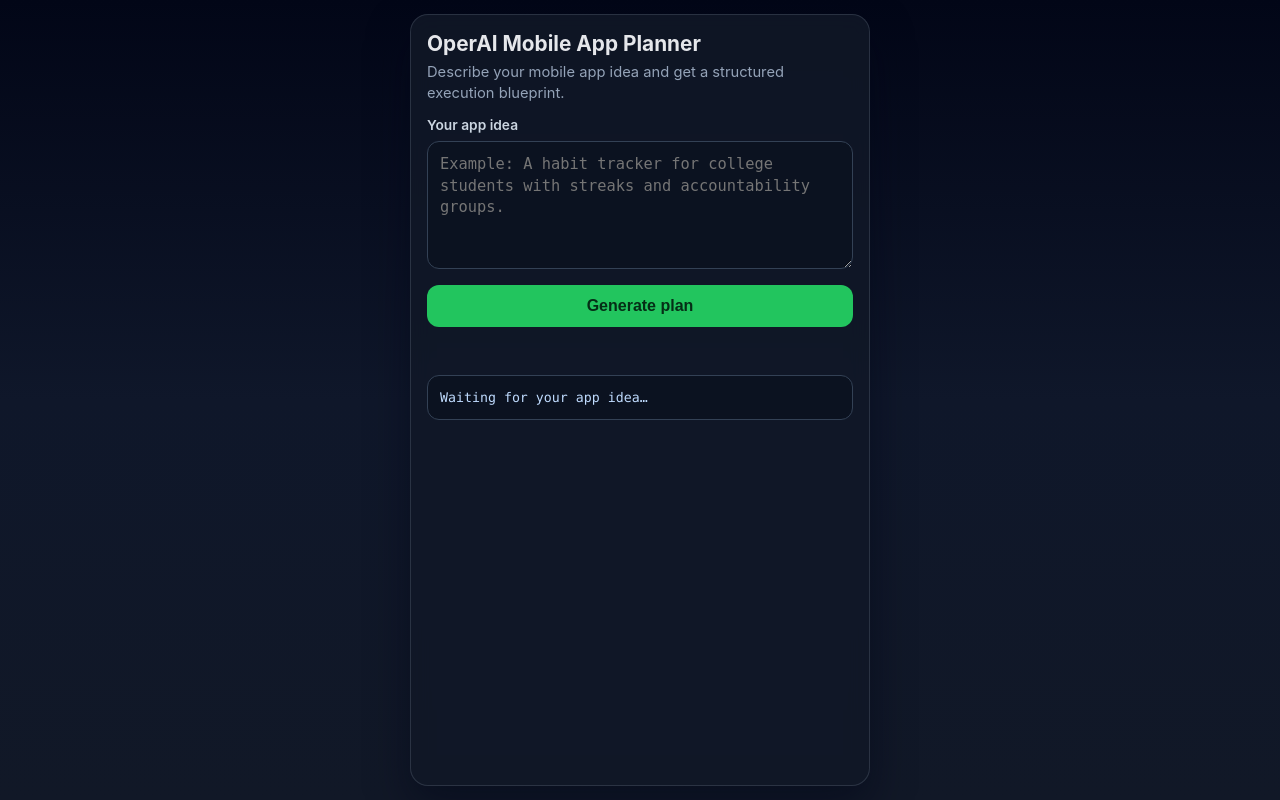
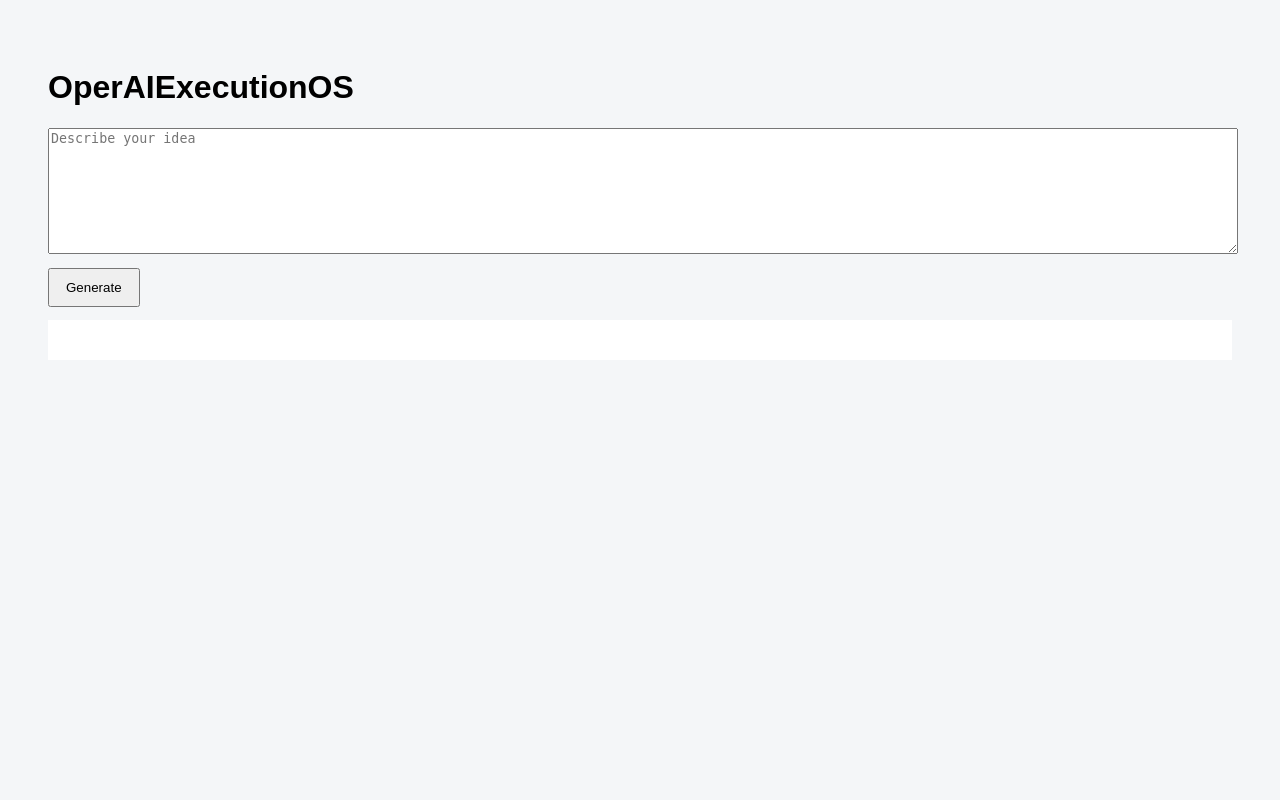
Before and after one commit to sodium23/operAI, a FastAPI app: template templates/index.html in a window 1280 px wide. Run offline with FastAPI, Linux system fonts and the light colour scheme; the template is opened without the code that fills it, so the values that code supplies are empty.

Commit message:
Update index.html

```diff
--- a/templates/index.html
+++ b/templates/index.html
@@ -1,184 +1,56 @@
 <!DOCTYPE html>
-<html lang="en">
+<html>
 <head>
-  <meta charset="UTF-8" />
-  <meta name="viewport" content="width=device-width, initial-scale=1.0" />
-  <title>OperAI Mobile Planner</title>
+<title>OperAIExecutionOS</title>
 <style>
-    :root {
-      color-scheme: light;
-      --bg: #0f172a;
-      --panel: #111827;
-      --card: #1f2937;
-      --text: #e5e7eb;
-      --muted: #94a3b8;
-      --accent: #22c55e;
-      --danger: #ef4444;
-    }
-
-    * { box-sizing: border-box; }
-
-    body {
-      margin: 0;
-      font-family: Inter, -apple-system, BlinkMacSystemFont, "Segoe UI", sans-serif;
-      background: linear-gradient(180deg, #020617 0%, var(--bg) 50%, #111827 100%);
-      color: var(--text);
-      min-height: 100vh;
-      display: flex;
-      justify-content: center;
-      padding: 14px;
-    }
-
-    .app-shell {
-      width: 100%;
-      max-width: 460px;
-      background: rgba(17, 24, 39, 0.85);
-      border: 1px solid rgba(148, 163, 184, 0.2);
-      border-radius: 18px;
-      padding: 16px;
-      backdrop-filter: blur(10px);
-      box-shadow: 0 18px 40px rgba(2, 6, 23, 0.5);
-    }
-
-    h1 {
-      margin: 0 0 6px;
-      font-size: 1.3rem;
-    }
-
-    p {
-      margin: 0;
-      color: var(--muted);
-      font-size: 0.92rem;
-      line-height: 1.4;
-    }
-
-    label {
-      display: block;
-      margin: 14px 0 8px;
-      font-weight: 600;
-      font-size: 0.86rem;
-      color: #cbd5e1;
-    }
-
-    textarea {
-      width: 100%;
-      min-height: 128px;
-      border-radius: 12px;
-      border: 1px solid #334155;
-      background: #0b1220;
-      color: var(--text);
-      padding: 12px;
-      resize: vertical;
-      font-size: 0.96rem;
-      line-height: 1.4;
-    }
-
-    button {
-      margin-top: 12px;
-      width: 100%;
-      border: none;
-      background: var(--accent);
-      color: #052e16;
-      border-radius: 12px;
-      padding: 12px;
-      font-size: 1rem;
-      font-weight: 700;
-      cursor: pointer;
-    }
-
-    button:disabled {
-      cursor: wait;
-      opacity: 0.7;
-    }
-
-    .status {
-      margin-top: 12px;
-      min-height: 24px;
-      font-size: 0.9rem;
-      color: #cbd5e1;
-    }
-
-    .status.error { color: var(--danger); }
-
-    .result {
-      margin-top: 12px;
-      background: #0b1220;
-      border: 1px solid #334155;
-      border-radius: 12px;
-      padding: 12px;
-      white-space: pre-wrap;
-      overflow: auto;
-      max-height: 52vh;
-      font-family: ui-monospace, SFMono-Regular, Menlo, monospace;
-      font-size: 0.83rem;
-      color: #bfdbfe;
-      line-height: 1.45;
-    }
+body { font-family: Arial; padding: 40px; background: #f4f6f8; }
+textarea { width: 100%; height: 120px; }
+button { padding: 10px 16px; margin-top: 10px; }
+pre { background: white; padding: 20px; }
 </style>
 </head>
 <body>
-  <main class="app-shell">
-    <h1>OperAI Mobile App Planner</h1>
-    <p>Describe your mobile app idea and get a structured execution blueprint.</p>
 
-    <label for="idea">Your app idea</label>
-    <textarea id="idea" placeholder="Example: A habit tracker for college students with streaks and accountability groups."></textarea>
+<h1>OperAIExecutionOS</h1>
 
-    <button id="generateBtn" onclick="runPlanner()">Generate plan</button>
-    <div class="status" id="status"></div>
-    <pre class="result" id="output">Waiting for your app idea…</pre>
-  </main>
+<textarea id="idea" placeholder="Describe your idea"></textarea>
+<br>
+<button onclick="run()">Generate</button>
+
+<pre id="output"></pre>
 
 <script>
-    async function runPlanner() {
-      const button = document.getElementById('generateBtn');
-      const status = document.getElementById('status');
-      const output = document.getElementById('output');
-      const idea = document.getElementById('idea').value.trim();
 
-      status.className = 'status';
+let questionCount = 0;
 
-      if (!idea) {
-        status.textContent = 'Please enter your app idea first.';
-        return;
-      }
+async function run() {
 
-      button.disabled = true;
-      status.textContent = 'Generating your mobile app execution plan…';
-      output.textContent = 'Working…';
+    const idea = document.getElementById("idea").value;
 
-      try {
-        const res = await fetch('/operai', {
-          method: 'POST',
-          headers: { 'Content-Type': 'application/json' },
-          body: JSON.stringify({ idea: `Mobile app: ${idea}` })
+    const res = await fetch("/operai", {
+        method: "POST",
+        headers: {"Content-Type": "application/json"},
+        body: JSON.stringify({
+            input_text: idea,
+            question_count: questionCount
+        })
     });
 
     const data = await res.json();
 
-        if (data.mode === 'insufficient_clarity') {
-          status.textContent = `Need more clarity (score: ${Number(data.clarity_score || 0).toFixed(2)}).`;
-          output.textContent = data.next_question || 'Please add more details about your users and value.';
+    if (data.mode === "clarification") {
+        questionCount = data.question_count;
+        document.getElementById("output").innerText = data.question;
         return;
     }
 
-        if (data.mode === 'execution_ready') {
-          status.textContent = 'Plan ready.';
-          output.textContent = JSON.stringify(data.machine_schema, null, 2);
-          return;
+    if (data.mode === "execution") {
+        document.getElementById("output").innerText =
+            JSON.stringify(data.human_readable, null, 2);
+    }
 }
 
-        status.className = 'status error';
-        status.textContent = 'Unexpected response from server.';
-        output.textContent = JSON.stringify(data, null, 2);
-      } catch (error) {
-        status.className = 'status error';
-        status.textContent = 'Could not reach backend service.';
-        output.textContent = String(error);
-      } finally {
-        button.disabled = false;
-      }
-    }
 </script>
+
 </body>
 </html>
```
Lines whose indentation alone changed are shown as unchanged.
